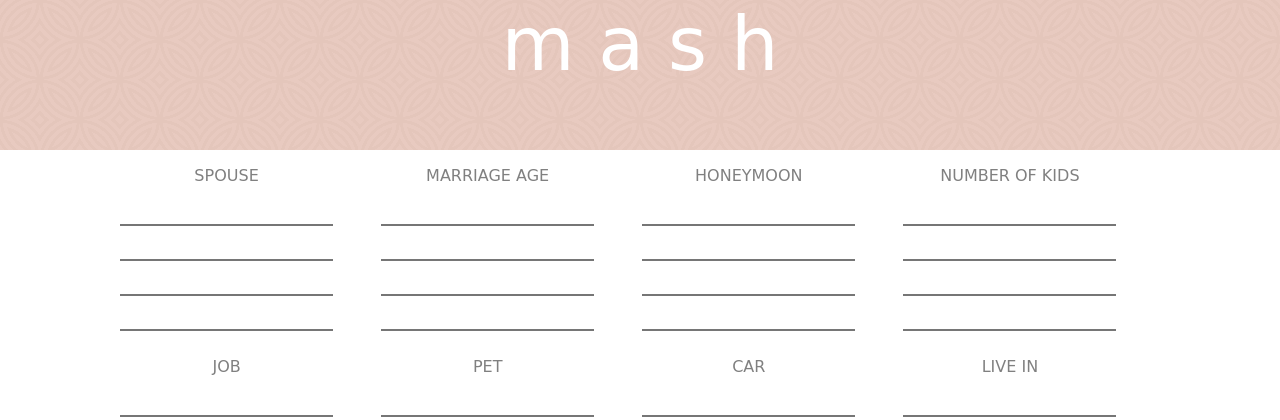
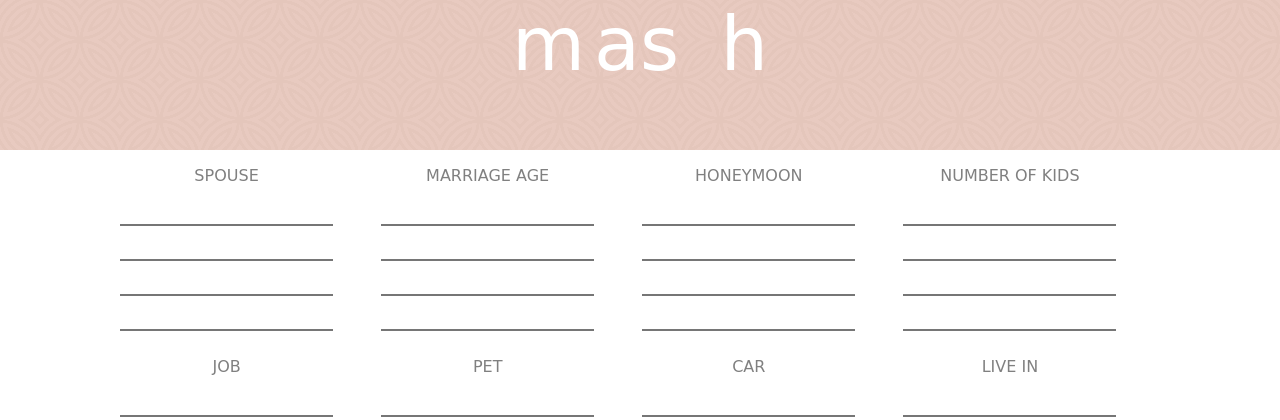
Before and after one commit to karynntran/mash, a PHP site: page / in a window 1280 px wide. Shown: the top 420 px of the page. Run offline with PHP 8.4, Linux system fonts and the light colour scheme; some web fonts are replaced.

Commit message:
Adding some test animation to the header

```diff
--- a/css/style.css
+++ b/css/style.css
@@ -1,3 +1,15 @@
+@keyframes slide-left-forty {
+  100% {
+    left: 40%; } }
+@keyframes slide-left-fifty {
+  100% {
+    left: 50%; } }
+@keyframes slide-right-forty {
+  100% {
+    right: 40%; } }
+@keyframes slide-right-fifty {
+  100% {
+    right: 50%; } }
 body {
   color: gray;
   font-family: 'Happy Monkey', cursive;
@@ -23,6 +35,26 @@
 .mash-intro-overlay {
   background: rgba(212, 135, 109, 0.4);
   height: 100%; }
+
+.title1 {
+  left: -100px;
+  position: absolute;
+  animation: slide-left-forty 0.5s forwards; }
+
+.title3 {
+  left: 100px;
+  position: absolute;
+  animation: slide-left-fifty 0.5s forwards; }
+
+.title2 {
+  right: -100px;
+  position: absolute;
+  animation: slide-right-fifty 0.5s forwards; }
+
+.title4 {
+  right: -10px;
+  position: absolute;
+  animation: slide-right-forty 0.5s forwards; }
 
 .mash-forms {
   width: 85%;
--- a/index.html
+++ b/index.html
@@ -10,7 +10,14 @@
 <body>
 	<div id="content">
 		<div class="mash-intro">
-			<div class="mash-intro-overlay">m a s h</div>
+			<div class="mash-intro-overlay">
+				<div class="title">
+					<span class="left-fly title1">m</span>
+					<span class="right-fly title2">a</span>
+					<span class="left-fly title3">s</span>
+					<span class="right-fly title4">h</span>
+				</div>
+			</div>
 		</div>
 		<div class="mash-forms">
 			<div class="category" id="spouse">
--- a/sass/style.scss
+++ b/sass/style.scss
@@ -1,3 +1,17 @@
+@keyframes slide-left-forty {
+    100% { left: 40%; }
+}
+@keyframes slide-left-fifty {
+    100% { left: 50%; }
+}
+@keyframes slide-right-forty {
+    100% { right: 40%; }
+}
+@keyframes slide-right-fifty {
+    100% { right: 50%; }
+}
+
+
 body {
 	color: gray;
 	font-family: 'Happy Monkey', cursive;
@@ -26,6 +40,28 @@
 .mash-intro-overlay {
 	background: rgba(212, 135, 109,.4);
 	height: 100%;
+}
+
+
+.title1 {
+	left: -100px;
+	position: absolute;
+    animation: slide-left-forty 0.5s forwards;
+}
+.title3 {
+	left: 100px;
+	position: absolute;
+    animation: slide-left-fifty 0.5s forwards;
+}
+.title2 {
+	right: -100px;
+	position: absolute;
+    animation: slide-right-fifty 0.5s forwards;
+}
+.title4 {
+	right: -10px;
+	position: absolute;
+    animation: slide-right-forty 0.5s forwards;
 }
 
 .mash-forms {
```
Also changed, not shown: 1 other file.
